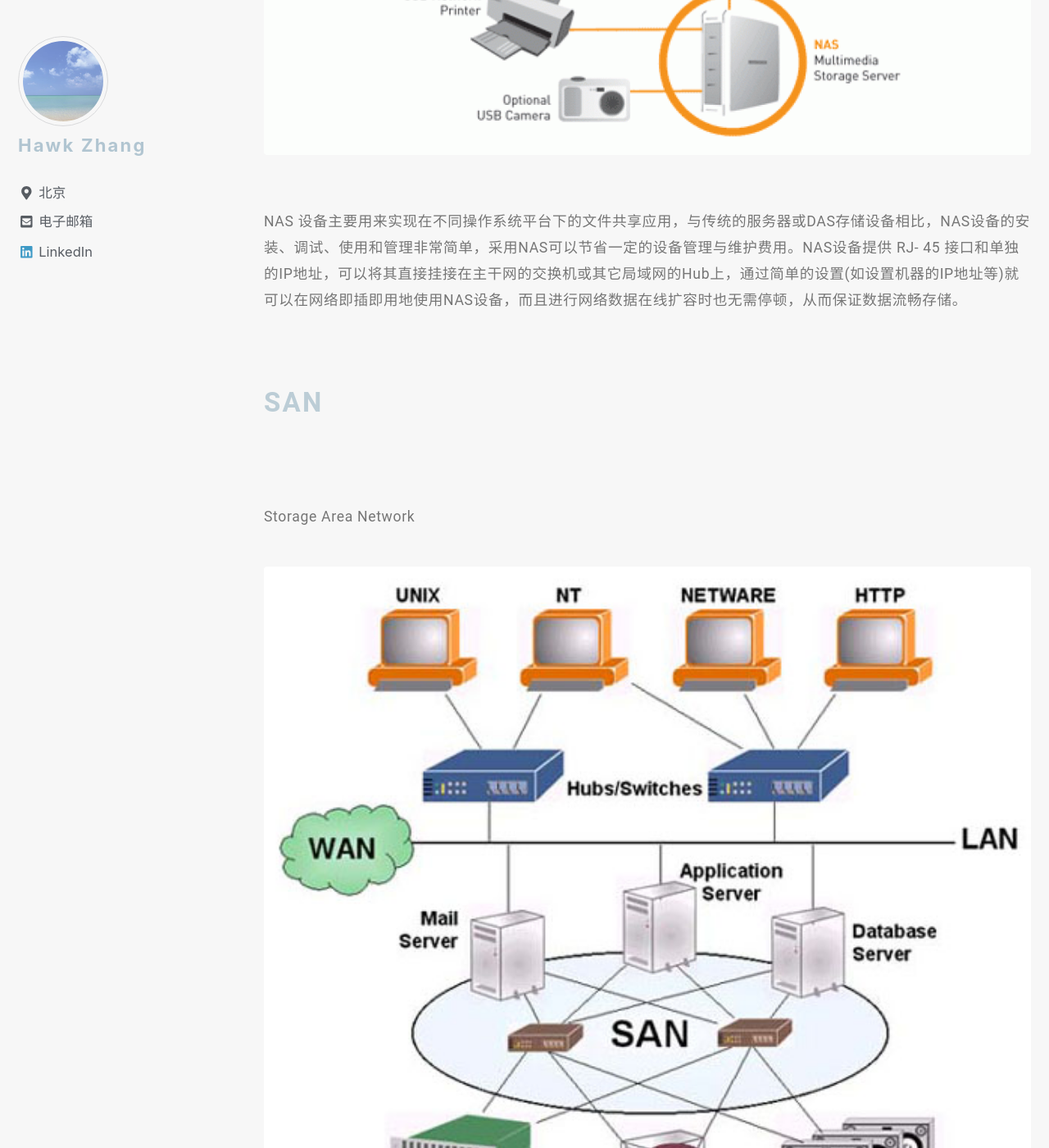
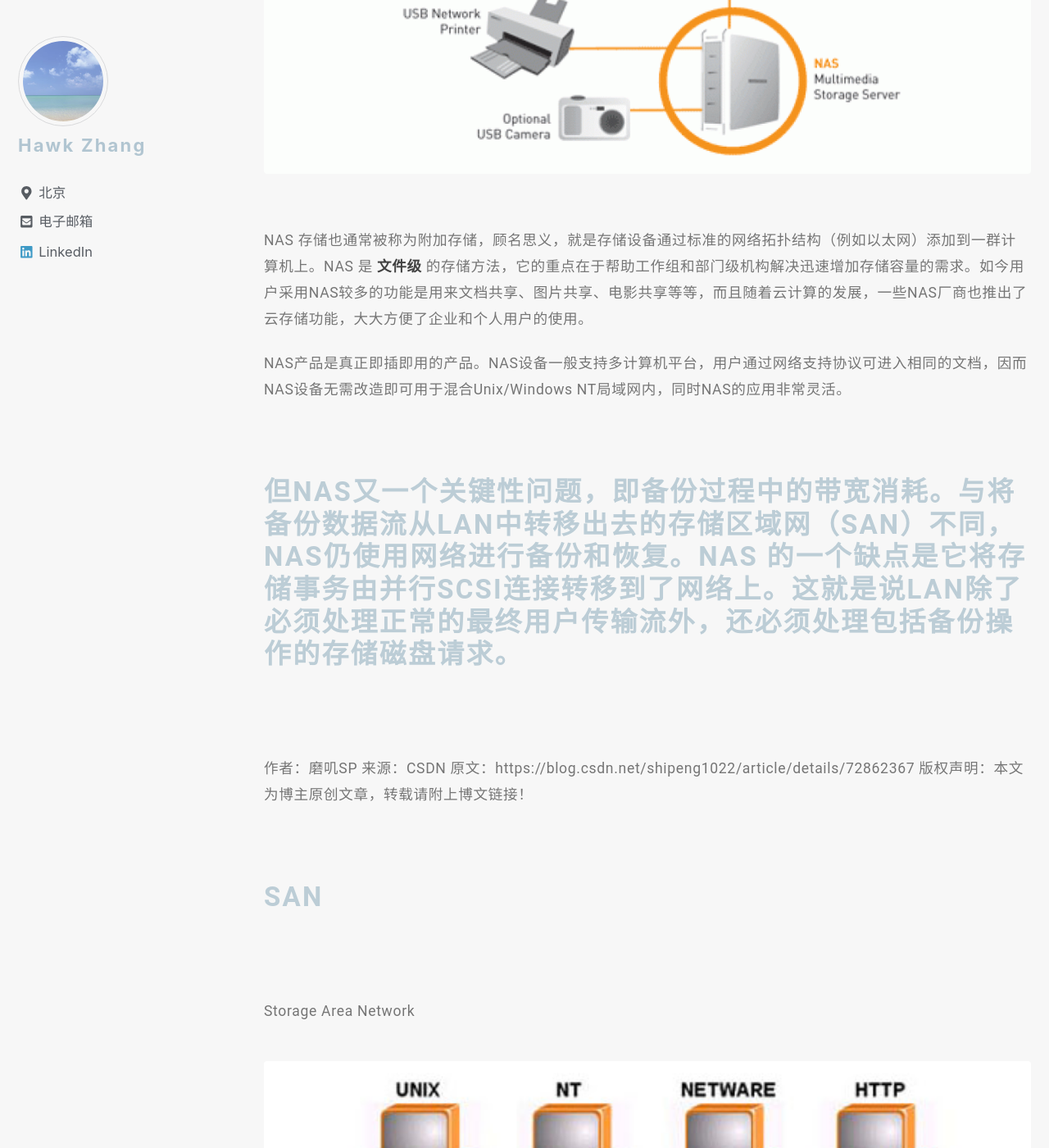
Before and after one commit to narru888/linotes_note, a Jekyll site: the page built from _posts/storage/2018-03-01-das.nas.san.md, in a window 1280 px wide and 1400 px high, scrolled down 3720 px. Shown: the whole window at 82% size. Built offline with Jekyll 4.4.1, drawn with Linux system fonts in a browser that asks for light colours; nearby versions of some CDN libraries; a script that is not in the unit is left out; some of the changed text lies outside the part shown.

Commit message:
update on 2018-11-21 09:28:01 CST

```diff
--- a/_posts/storage/2018-03-01-das.nas.san.md
+++ b/_posts/storage/2018-03-01-das.nas.san.md
@@ -36,11 +36,18 @@
 
 Network Attached Storage
 
-网络附加存储
-
 {% include figure image_path="/assets/images/NAS-Diagram-932x523.gif" alt="" %}
 
-NAS 设备主要用来实现在不同操作系统平台下的文件共享应用，与传统的服务器或DAS存储设备相比，NAS设备的安装、调试、使用和管理非常简单，采用NAS可以节省一定的设备管理与维护费用。NAS设备提供 RJ- 45 接口和单独的IP地址，可以将其直接挂接在主干网的交换机或其它局域网的Hub上，通过简单的设置(如设置机器的IP地址等)就可以在网络即插即用地使用NAS设备，而且进行网络数据在线扩容时也无需停顿，从而保证数据流畅存储。
+NAS 存储也通常被称为附加存储，顾名思义，就是存储设备通过标准的网络拓扑结构（例如以太网）添加到一群计算机上。NAS 是 **文件级** 的存储方法，它的重点在于帮助工作组和部门级机构解决迅速增加存储容量的需求。如今用户采用NAS较多的功能是用来文档共享、图片共享、电影共享等等，而且随着云计算的发展，一些NAS厂商也推出了云存储功能，大大方便了企业和个人用户的使用。
+
+NAS产品是真正即插即用的产品。NAS设备一般支持多计算机平台，用户通过网络支持协议可进入相同的文档，因而NAS设备无需改造即可用于混合Unix/Windows NT局域网内，同时NAS的应用非常灵活。
+
+但NAS又一个关键性问题，即备份过程中的带宽消耗。与将备份数据流从LAN中转移出去的存储区域网（SAN）不同，NAS仍使用网络进行备份和恢复。NAS 的一个缺点是它将存储事务由并行SCSI连接转移到了网络上。这就是说LAN除了必须处理正常的最终用户传输流外，还必须处理包括备份操作的存储磁盘请求。
+---------------------
+作者：磨叽SP
+来源：CSDN
+原文：https://blog.csdn.net/shipeng1022/article/details/72862367
+版权声明：本文为博主原创文章，转载请附上博文链接！
 
 
 
```
